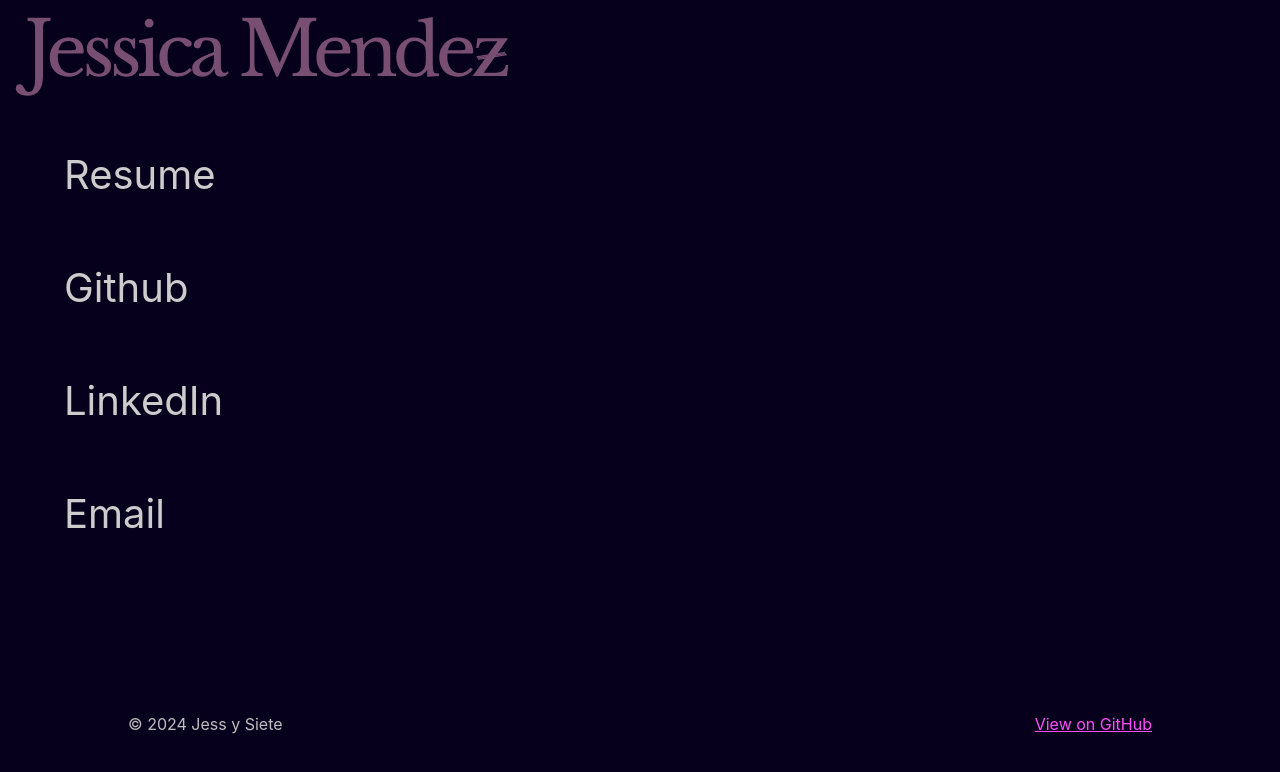
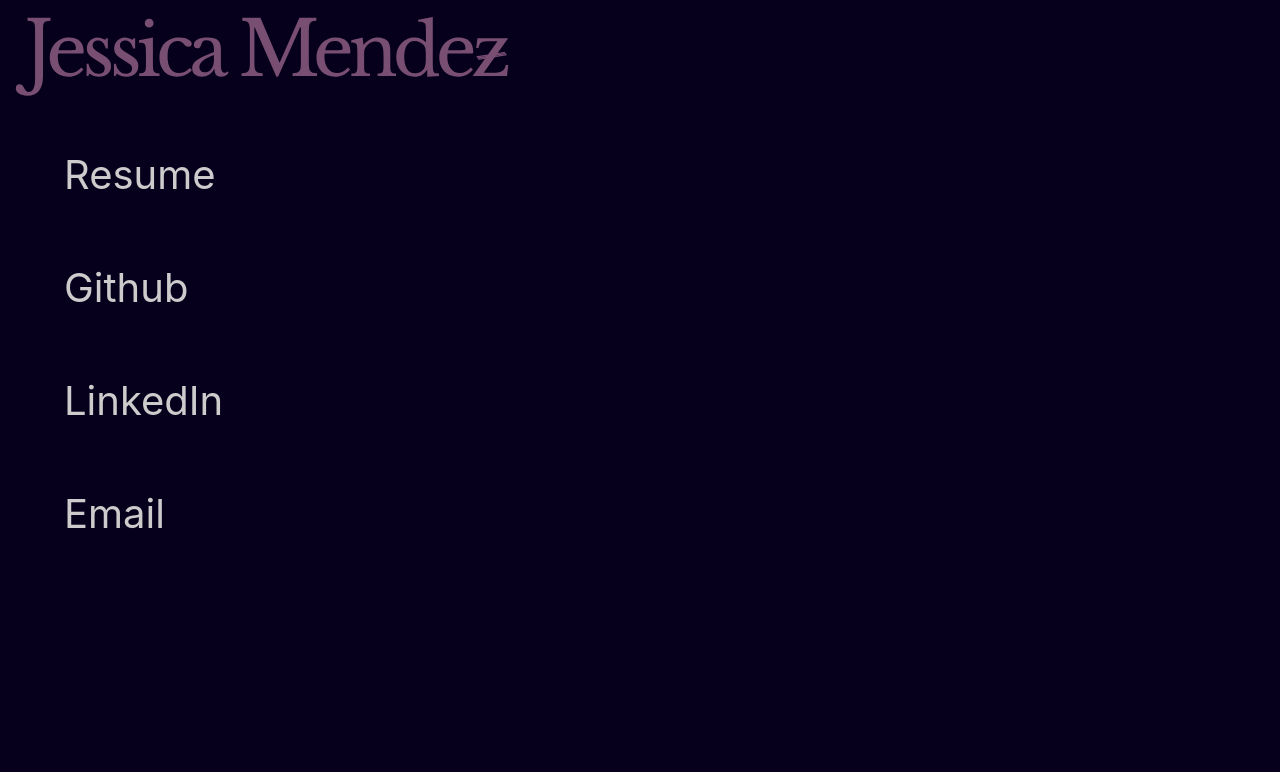
Before and after one commit to jessysiete/portfolio-jessysiete, a React (Vite) app: page / in a window 1280 px wide. Shown: the top 772 px of the page. Built offline with nearby package versions, Linux system fonts and the light colour scheme.

Commit message:
remove footer component

```diff
--- a/src/App.jsx
+++ b/src/App.jsx
@@ -1,7 +1,6 @@
 import { useState } from 'react';
 import './App.css';
 import Header from './components/Header/Header';
-import Footer from './components/Footer/Footer';
 import Nav from './components/Nav/Nav';
 
 const App = () => {
@@ -12,7 +11,6 @@ const App = () => {
       <main className="App-body">
         {/* <br /> */}
       </main>
-      <Footer />
     </div>
   );
 };
--- a/src/components/footer/footer.css
+++ /dev/null
@@ -1,18 +0,0 @@
-.Footer {
-  display: flex;
-  justify-content: space-between;
-  align-items: center;
-  padding: 0vh 10vw;
-  margin-top: 12vh;
-}
-
-@media (max-width: 600px) {
-  .Footer {
-    display: flex;
-    margin-top: 18vh;
-  }
-}
-
-.Project-link {
-  color: #ff4df9;
-}
--- a/src/components/footer/footer.jsx
+++ /dev/null
@@ -1,16 +0,0 @@
-import './Footer.css';
-
-export default function Footer() {
-  return (
-    <footer className="Footer">
-      <p>© 2024 Jess y Siete</p>
-      <a
-    className="Project-link"
-    href="https://github.com/siguejessy/jessysiete?tab=readme-ov-file#--jessysiete"
-    target="_blank"
-  >
-    View on GitHub
-  </a>
-    </footer>
-  );
-}
```
